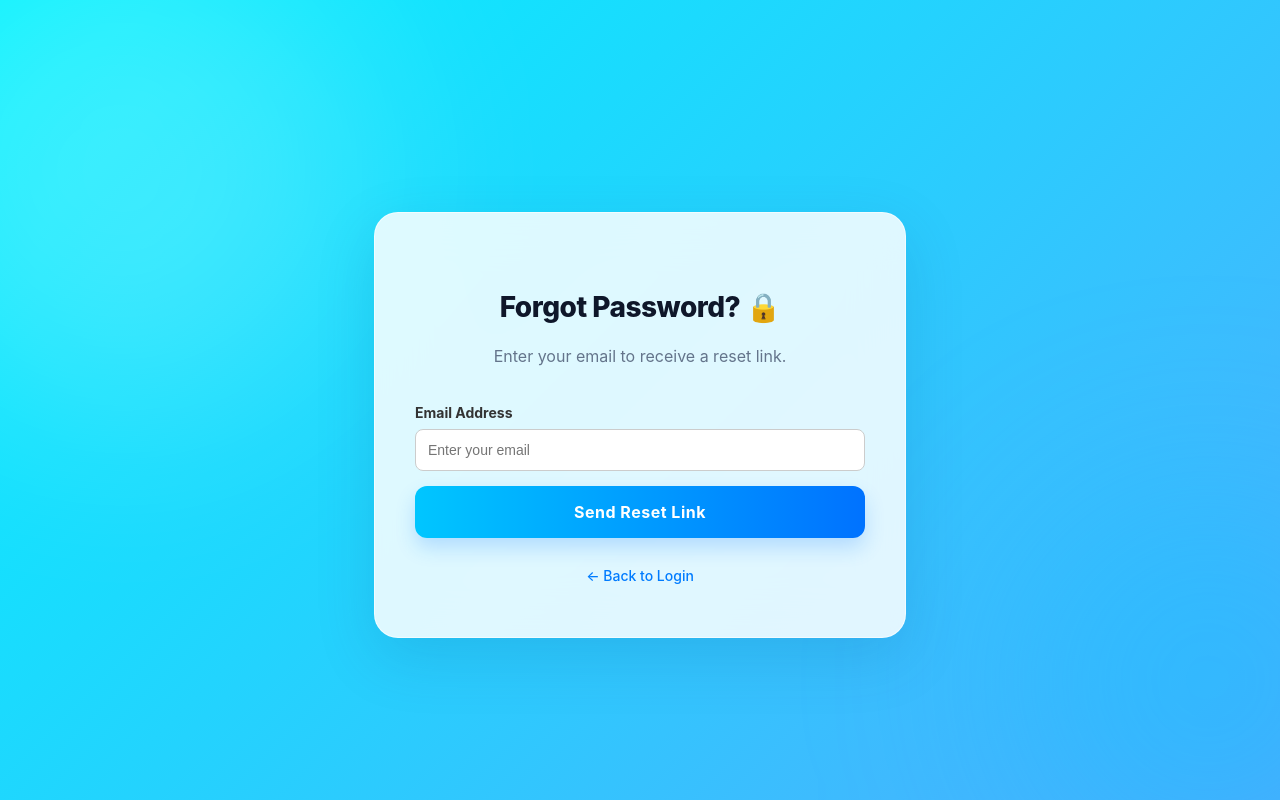
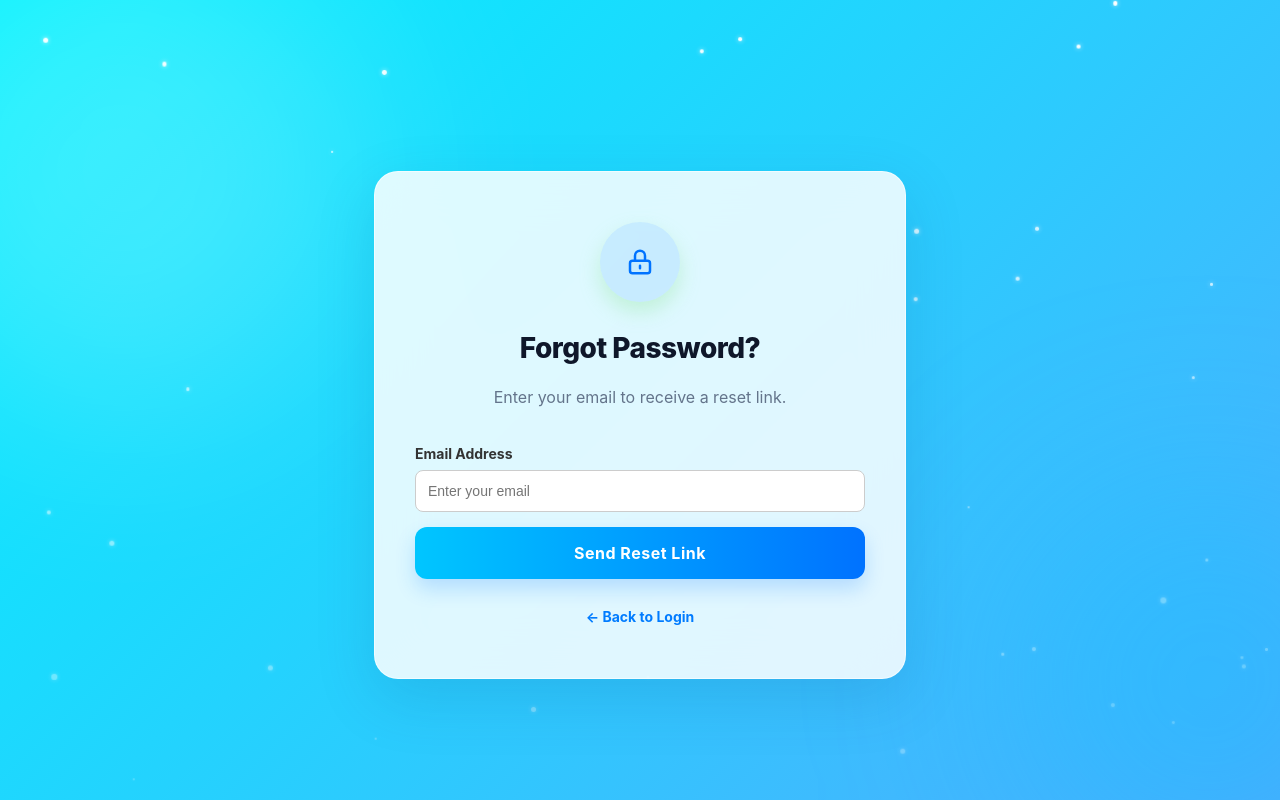
Before and after one commit to Mayorman07/micromart-web, a React (Vite) app: page /forgot-password in a window 1280 px wide. Built offline with nearby package versions, Linux system fonts and the light colour scheme.

Commit message:
adjusted the forgot password page

```diff
--- a/src/ForgotPassword.jsx
+++ b/src/ForgotPassword.jsx
@@ -1,7 +1,8 @@
 import { useState } from "react";
 import axios from "axios";
 import { Link } from "react-router-dom";
-import "./VerifyEmail.css"; // Reuse card styles
+import Snowfall from "./components/Snowfall"; // ❄️ Import Snowflakes
+import "./VerifyEmail.css";
 
 const ForgotPassword = () => {
     const [email, setEmail] = useState("");
@@ -16,9 +17,8 @@ const ForgotPassword = () => {
             await axios.post("http://127.0.0.1:7082/users/users/forgot-password", { email });
             setStatus("success");
         } catch (error) {
-            // Even if email fails/doesn't exist, it's safer to show success or a generic error
-            // to prevent "User Enumeration" attacks. But for now, let's just error.
             console.error(error);
+            // Optional: You can set a generic error message here if needed
             setStatus("error");
         }
     };
@@ -26,12 +26,18 @@ const ForgotPassword = () => {
     if (status === "success") {
         return (
             <div className="verify-container">
-                <div className="verify-card">
-                    <h2 className="title">Check your mail 📧</h2>
+                {/* ❄️ Snowflakes for Success Screen */}
+                <Snowfall />
+
+                <div className="verify-card" style={{ zIndex: 1, position: "relative" }}>
+                    <div className="icon-circle" style={{ background: "rgba(40, 167, 69, 0.1)" }}>
+                        <span style={{ fontSize: "30px" }}>📧</span>
+                    </div>
+                    <h2 className="title">Check your mail</h2>
                     <p className="subtitle">
                         If an account exists for <b>{email}</b>, we have sent a password reset link.
                     </p>
-                    <Link to="/login" className="login-btn" style={{ textDecoration: 'none' }}>
+                    <Link to="/login" className="login-btn" style={{ textDecoration: 'none', display: 'inline-block', marginTop: '15px' }}>
                         Back to Login
                     </Link>
                 </div>
@@ -41,11 +47,22 @@ const ForgotPassword = () => {
 
     return (
         <div className="verify-container">
-            <div className="verify-card" style={{ maxWidth: "450px", marginTop: "50px" }}>
-                <h2 className="title">Forgot Password? 🔒</h2>
+            {/* ❄️ Snowflakes Background */}
+            <Snowfall />
+
+            <div className="verify-card" style={{ maxWidth: "450px", marginTop: "50px", zIndex: 1, position: "relative" }}>
+
+                {/* 🔒 Lock Icon */}
+                <div className="icon-circle" style={{ background: "rgba(0, 114, 255, 0.1)" }}>
+                    <svg className="icon-svg" style={{ color: "#0072ff", width: "30px" }} fill="none" stroke="currentColor" viewBox="0 0 24 24">
+                        <path strokeLinecap="round" strokeLinejoin="round" strokeWidth="2" d="M12 15v2m-6 4h12a2 2 0 002-2v-6a2 2 0 00-2-2H6a2 2 0 00-2 2v6a2 2 0 002 2zm10-10V7a4 4 0 00-8 0v4h8z"></path>
+                    </svg>
+                </div>
+
+                <h2 className="title" style={{ marginTop: "10px" }}>Forgot Password?</h2>
                 <p className="subtitle">Enter your email to receive a reset link.</p>
 
-                <form onSubmit={handleSubmit} style={{ textAlign: "left", display: "grid", gap: "15px" }}>
+                <form onSubmit={handleSubmit} style={{ textAlign: "left", display: "grid", gap: "15px", marginTop: "20px" }}>
 
                     <div>
                         <label style={{ fontSize: "14px", fontWeight: "bold", color: "#333" }}>Email Address</label>
@@ -64,7 +81,7 @@ const ForgotPassword = () => {
                     </button>
 
                     <div style={{ textAlign: "center", marginTop: "10px" }}>
-                        <Link to="/login" style={{ color: "#007bff", textDecoration: "none", fontSize: "14px" }}>
+                        <Link to="/login" style={{ color: "#007bff", textDecoration: "none", fontSize: "14px", fontWeight: "bold" }}>
                             ← Back to Login
                         </Link>
                     </div>
@@ -76,8 +93,15 @@ const ForgotPassword = () => {
 };
 
 const inputStyle = {
-    width: "100%", padding: "12px", borderRadius: "8px", border: "1px solid #ccc",
-    fontSize: "14px", boxSizing: "border-box", marginTop: "5px"
+    width: "100%",
+    padding: "12px",
+    borderRadius: "8px",
+    border: "1px solid #ccc",
+    fontSize: "14px",
+    boxSizing: "border-box",
+    marginTop: "5px",
+    backgroundColor: "white",
+    color: "#333"
 };
 
 export default ForgotPassword;
--- a/src/Signup.jsx
+++ b/src/Signup.jsx
@@ -1,6 +1,7 @@
 import { useState } from "react";
 import axios from "axios";
 import { useNavigate } from "react-router-dom";
+import Snowfall from "./components/Snowfall"; // ❄️ Import Snowflakes
 import "./VerifyEmail.css";
 
 const NIGERIAN_STATES = [
@@ -16,7 +17,7 @@ const Signup = () => {
     const [status, setStatus] = useState("idle");
     const [errorMessage, setErrorMessage] = useState("");
 
-    // 👁️ NEW: State for password visibility
+    // 👁️ State for password visibility
     const [showPassword, setShowPassword] = useState(false);
 
     const [formData, setFormData] = useState({
@@ -49,12 +50,12 @@ const Signup = () => {
         });
     };
 
-    // 👁️ NEW: Function to show password for 2 seconds
+    // 👁️ Function to show password for 2 seconds
     const togglePassword = () => {
         setShowPassword(true);
         setTimeout(() => {
             setShowPassword(false);
-        }, 2000); // 2000ms = 2 seconds
+        }, 2000);
     };
 
     const handleSubmit = async (e) => {
@@ -75,7 +76,10 @@ const Signup = () => {
     if (status === "success") {
         return (
             <div className="verify-container">
-                <div className="verify-card">
+                {/* ❄️ Snowflakes for Success Screen too */}
+                <Snowfall />
+
+                <div className="verify-card" style={{ zIndex: 1 }}>
                     <div className="icon-circle">
                         <svg className="icon-svg" fill="none" stroke="currentColor" viewBox="0 0 24 24">
                             <path strokeLinecap="round" strokeLinejoin="round" strokeWidth="2" d="M3 8l7.89 5.26a2 2 0 002.22 0L21 8M5 19h14a2 2 0 002-2V7a2 2 0 00-2-2H5a2 2 0 00-2 2v10a2 2 0 002 2z"></path>
@@ -99,7 +103,10 @@ const Signup = () => {
 
     return (
         <div className="verify-container" style={{overflowY: "auto"}}>
-            <div className="verify-card" style={{ maxWidth: "600px", marginTop: "50px", marginBottom: "50px" }}>
+            {/* ❄️ Snowflakes Background */}
+            <Snowfall />
+
+            <div className="verify-card" style={{ maxWidth: "600px", marginTop: "50px", marginBottom: "50px", zIndex: 1, position: "relative" }}>
 
                 <h2 className="title">Create Account </h2>
 
@@ -127,15 +134,15 @@ const Signup = () => {
                         <option value="Cisgender">Cisgender</option>
                     </select>
 
-                    {/* 👁️ NEW: Password Input Container */}
+                    {/* 👁️ Password Input */}
                     <div style={{ position: "relative" }}>
                         <input
                             name="password"
-                            type={showPassword ? "text" : "password"} // Switches type
+                            type={showPassword ? "text" : "password"}
                             placeholder="Password"
                             onChange={handleChange}
                             required
-                            style={{ ...inputStyle, paddingRight: "40px" }} // Make room for icon
+                            style={{ ...inputStyle, paddingRight: "40px" }}
                         />
                         <span
                             onClick={togglePassword}
```
